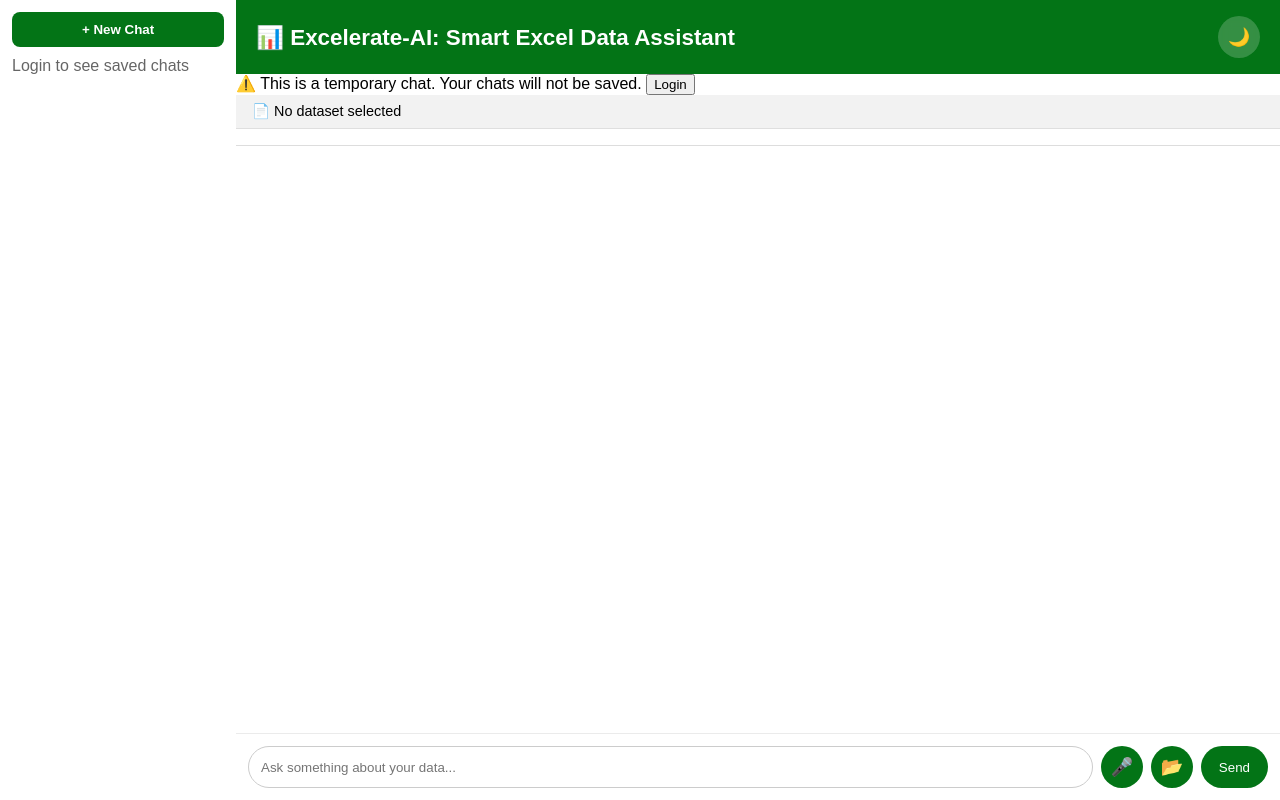
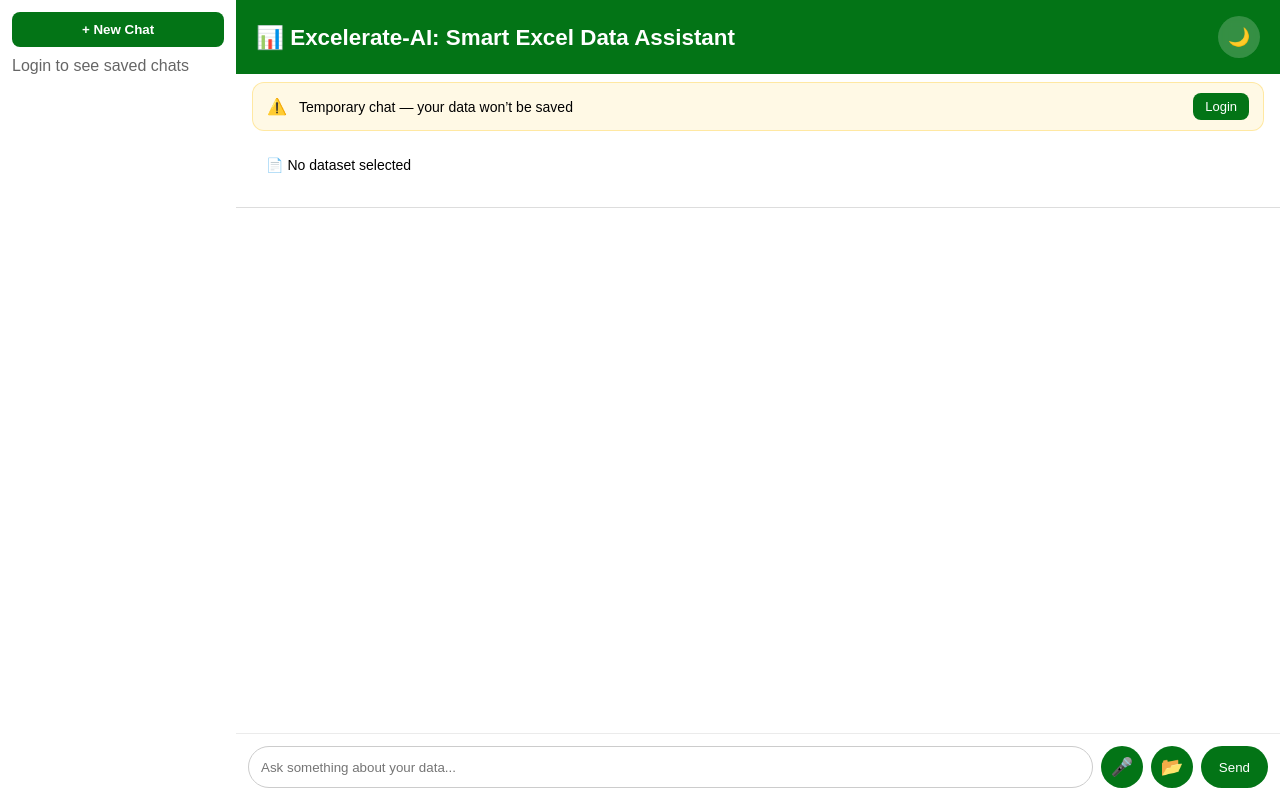
Before and after one commit to Abhishek2110/Excelerate-AI, a FastAPI app: page / in a window 1280 px wide. Run offline with FastAPI, Linux system fonts and the light colour scheme; parts of the project's set-up code (start-up, migrations or seed data) failed here and were passed over.

Commit message:
UI enhancements

```diff
--- a/scripts/index.js
+++ b/scripts/index.js
@@ -32,12 +32,15 @@
   /* ============================= */
 
   function renderAuthBanner() {
-    if (!authBanner) return;
-
     if (!isLoggedIn) {
       authBanner.innerHTML = `
-        ⚠️ This is a temporary chat. Your chats will not be saved.
-        <button id="loginRedirectBtn">Login</button>
+        <div class="auth-content warning">
+          <span class="auth-icon">⚠️</span>
+          <span class="auth-text">
+            Temporary chat — your data won’t be saved
+          </span>
+          <button id="loginRedirectBtn" class="auth-btn">Login</button>
+        </div>
       `;
 
       document.getElementById("loginRedirectBtn").onclick = () => {
@@ -46,8 +49,11 @@
 
     } else {
       authBanner.innerHTML = `
-        ✅ Logged in
-        <button id="logoutBtn">Logout</button>
+        <div class="auth-content success">
+          <span class="auth-icon">✅</span>
+          <span class="auth-text">Logged in</span>
+          <button id="logoutBtn" class="auth-btn secondary">Logout</button>
+        </div>
       `;
 
       document.getElementById("logoutBtn").onclick = () => {
@@ -111,11 +117,16 @@
   }
 
   function updateDatasetUI(fileName, fileSize = null) {
+    datasetBar.classList.remove("empty", "active");
+
     if (!fileName) {
+      datasetBar.classList.add("empty");
       datasetBar.textContent = "📄 No dataset selected";
     } else {
-      datasetBar.textContent = fileSize
-        ? `📄 ${fileName} (${fileSize})`
+      datasetBar.classList.add("active");
+
+      datasetBar.innerHTML = fileSize
+        ? `📄 ${fileName} <span class="file-size">(${fileSize})</span>`
         : `📄 ${fileName}`;
     }
   }
--- a/styles/index.css
+++ b/styles/index.css
@@ -131,6 +131,99 @@
   justify-content: space-between;
 }
 
+/* ============================= */
+/* AUTH BANNER */
+/* ============================= */
+
+.auth-banner {
+  padding: 8px 16px;
+}
+
+/* container */
+.auth-content {
+  display: flex;
+  align-items: center;
+  gap: 12px;
+  padding: 10px 14px;
+  border-radius: 12px;
+  font-size: 14px;
+  backdrop-filter: blur(8px);
+  transition: all 0.3s ease;
+}
+
+/* icons */
+.auth-icon {
+  font-size: 16px;
+}
+
+/* text */
+.auth-text {
+  flex: 1;
+  font-weight: 500;
+}
+
+/* buttons */
+.auth-btn {
+  padding: 6px 12px;
+  border-radius: 8px;
+  border: none;
+  cursor: pointer;
+  font-size: 13px;
+  font-weight: 500;
+  transition: all 0.2s ease;
+}
+
+/* login button */
+.auth-btn {
+  background: #037416;
+  color: white;
+}
+
+.auth-btn:hover {
+  transform: scale(1.05);
+}
+
+/* logout secondary */
+.auth-btn.secondary {
+  background: transparent;
+  border: 1px solid #ccc;
+  color: inherit;
+}
+
+/* ============================= */
+/* STATES */
+/* ============================= */
+
+/* warning (not logged in) */
+.auth-content.warning {
+  background: rgba(255, 193, 7, 0.1);
+  border: 1px solid rgba(255, 193, 7, 0.3);
+}
+
+/* success (logged in) */
+.auth-content.success {
+  background: rgba(0, 200, 83, 0.1);
+  border: 1px solid rgba(0, 200, 83, 0.3);
+}
+
+/* ============================= */
+/* DARK MODE SUPPORT */
+/* ============================= */
+
+body.dark .auth-content.warning {
+  background: rgba(255, 193, 7, 0.08);
+  border-color: rgba(255, 193, 7, 0.2);
+}
+
+body.dark .auth-content.success {
+  background: rgba(0, 200, 83, 0.08);
+  border-color: rgba(0, 200, 83, 0.2);
+}
+
+body.dark .auth-btn.secondary {
+  border-color: #555;
+}
+
 /* Context Menu */
 .context-menu {
   position: absolute;
@@ -172,15 +265,67 @@
   font-size: 1.4rem;
 }
 
+/* ============================= */
+/* DATASET BAR */
+/* ============================= */
+
 .dataset-bar {
-  padding: 8px 16px;
-  font-size: 0.9rem;
-  background: rgba(0,0,0,0.05);
-  border-bottom: 1px solid rgba(0,0,0,0.08);
+  display: flex;
+  align-items: center;
+  gap: 10px;
+
+  margin: 8px 16px;
+  padding: 10px 14px;
+
+  border-radius: 12px;
+  font-size: 14px;
+  font-weight: 500;
+
+  transition: all 0.2s ease;
 }
 
-body.dark .dataset-bar {
-  background: rgba(255,255,255,0.05);
+/* ============================= */
+/* EMPTY STATE */
+/* ============================= */
+
+.dataset-bar.empty {
+  background: rgba(255, 255, 255, 0.05);
+  border: 1px dashed rgba(255, 255, 255, 0.1);
+  color: #aaa;
+}
+
+/* ============================= */
+/* ACTIVE STATE */
+/* ============================= */
+
+.dataset-bar.active {
+  background: rgba(3, 116, 22, 0.12);
+  border: 1px solid rgba(3, 116, 22, 0.3);
+  color: #e6ffe6;
+}
+
+/* ============================= */
+/* FILE SIZE */
+/* ============================= */
+
+.dataset-bar .file-size {
+  opacity: 0.6;
+  font-size: 13px;
+  margin-left: 6px;
+}
+
+/* ============================= */
+/* DARK MODE */
+/* ============================= */
+
+body.dark .dataset-bar.empty {
+  background: rgba(255, 255, 255, 0.04);
+  border-color: rgba(255, 255, 255, 0.08);
+}
+
+body.dark .dataset-bar.active {
+  background: rgba(3, 116, 22, 0.1);
+  border-color: rgba(3, 116, 22, 0.25);
 }
 
 /* ========================= */
--- a/templates/signup.html
+++ b/templates/signup.html
@@ -33,6 +33,11 @@
         Already have an account? <span id="goLogin">Login</span>
       </p>
 
+      <a href="/auth/google" class="google-btn">
+        <img src="https://www.gstatic.com/firebasejs/ui/2.0.0/images/auth/google.svg" alt="Google">
+        <span>Continue with Google</span>
+      </a>
+
       <div id="errorMsg" class="error"></div>
 
     </div>
```
Also changed, not shown: styles/login.css (+60 -0 lines), styles/signup.css (+46 -0 lines), templates/login.html (+3 -5 lines).
